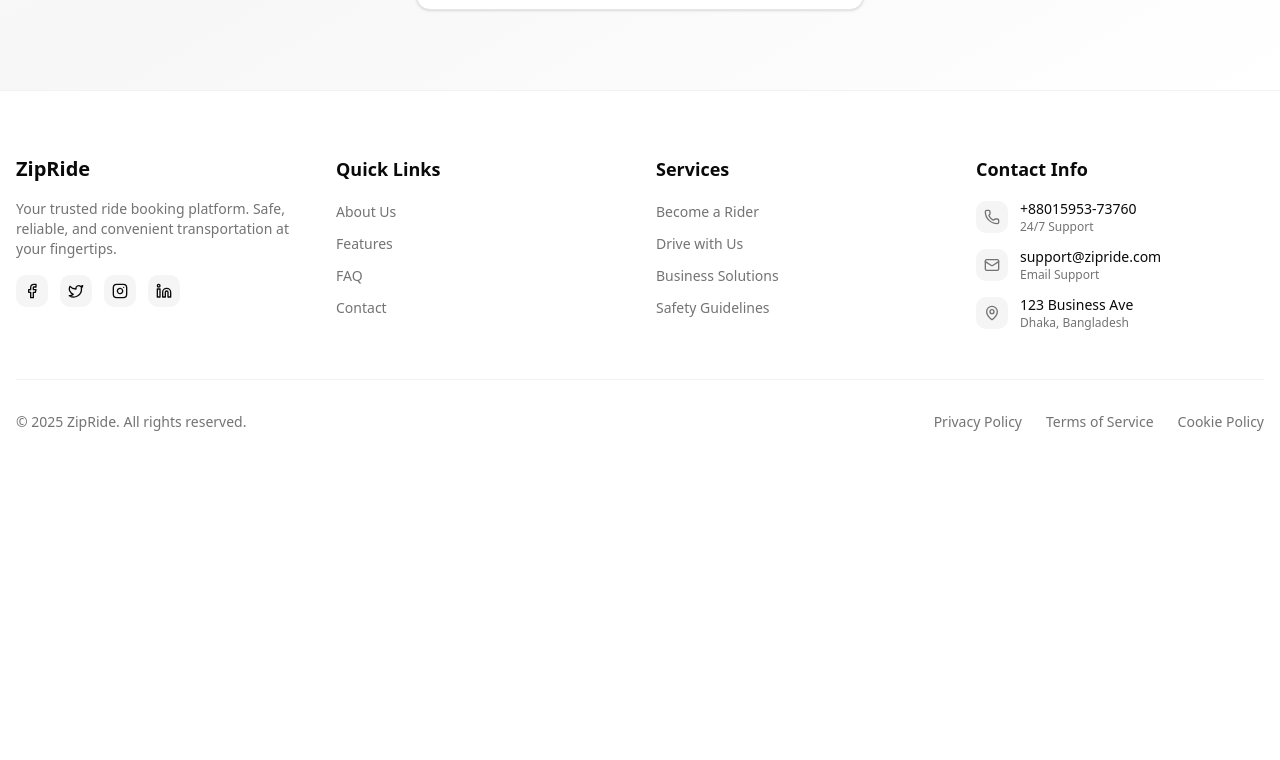
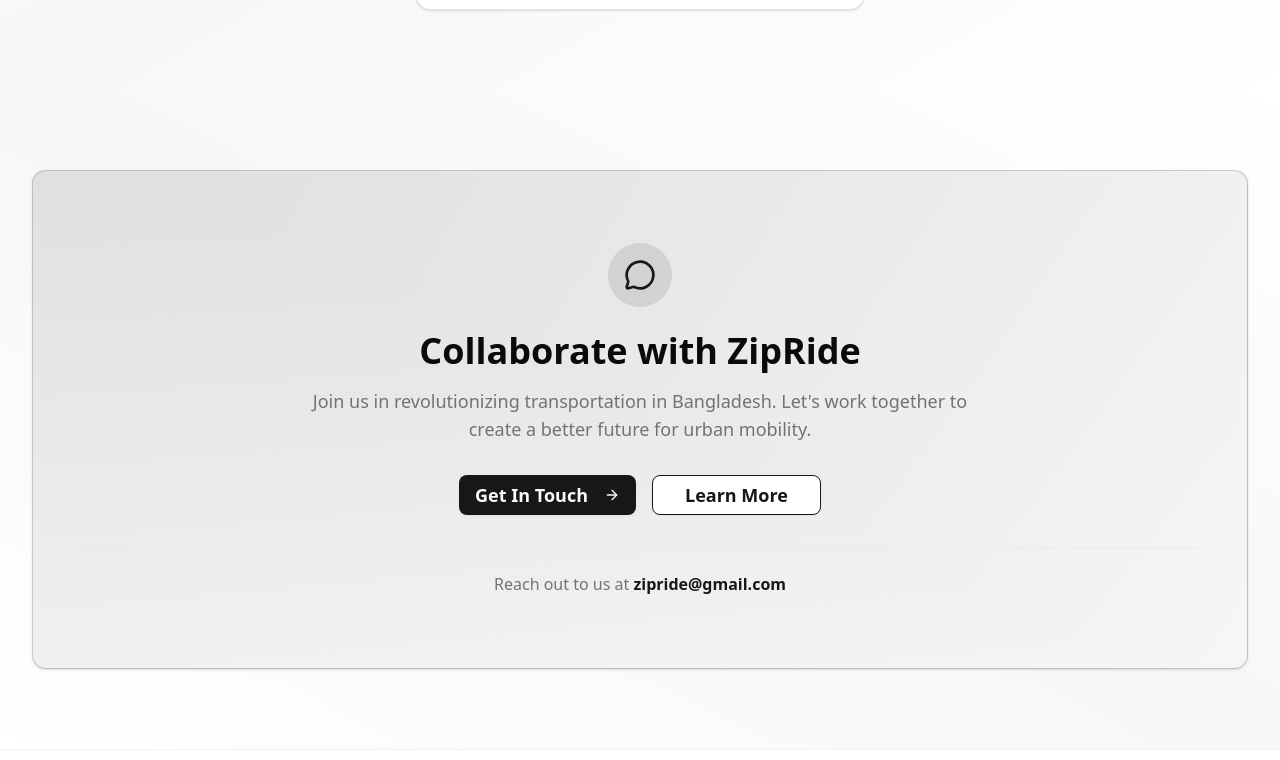
Before and after one commit to ctasbihas/zipride_frontend, a React (Vite) app: page /about in a window 1280 px wide. Shown: the part 2040-2800 px from the top of the page. Before the commit the page ends 2536 px from the top, so only its background shows below. Built offline with nearby package versions, Linux system fonts and the light colour scheme; no server answers.

Commit message:
feat: add Collaboration component to About page

```diff
--- /dev/null
+++ b/src/components/modules/about/Collaboration.tsx
@@ -0,0 +1,74 @@
+import { Button } from "@/components/ui/button";
+import { Card, CardContent } from "@/components/ui/card";
+import { ArrowRight, MessageCircle } from "lucide-react";
+import { Link } from "react-router";
+
+const Collaboration = () => {
+	return (
+		<section className="py-12 sm:py-16 md:py-20 bg-gradient-to-bl from-background via-muted/80 to-background">
+			<div className="container mx-auto px-4 sm:px-6 lg:px-8">
+				<Card className="bg-gradient-to-br from-primary/10 to-secondary/10 border-primary/20">
+					<CardContent className="p-8 sm:p-12 text-center">
+						<div className="inline-flex items-center justify-center w-16 h-16 rounded-full bg-primary/10 mb-6">
+							<MessageCircle className="h-8 w-8 text-primary" />
+						</div>
+
+						<h2 className="text-3xl sm:text-4xl font-bold text-foreground mb-4">
+							Collaborate with ZipRide
+						</h2>
+
+						<p className="text-lg text-muted-foreground mb-8 max-w-2xl mx-auto">
+							Join us in revolutionizing transportation in
+							Bangladesh. Let's work together to create a better
+							future for urban mobility.
+						</p>
+
+						<div className="flex flex-col sm:flex-row gap-4 justify-center">
+							<Button
+								size="lg"
+								className="group px-8 py-4 text-lg font-semibold"
+								asChild
+							>
+								<Link
+									to="/contact"
+									className="inline-flex items-center justify-center px-6 py-3 bg-primary text-primary-foreground rounded-lg hover:bg-primary/90 transition-colors duration-200 font-semibold"
+								>
+									Get In Touch
+									<ArrowRight className="ml-2 h-5 w-5 group-hover:translate-x-1 transition-transform duration-200" />
+								</Link>
+							</Button>
+
+							<Button
+								variant="outline"
+								size="lg"
+								className="px-8 py-4 text-lg font-semibold border-primary text-primary hover:bg-primary/10"
+								asChild
+							>
+								<a
+									href="https://github.com/ctasbihas/zipride_frontend"
+									target="_blank"
+								>
+									Learn More
+								</a>
+							</Button>
+						</div>
+
+						<div className="mt-8 pt-6 border-t border-border/50">
+							<p className="text-muted-foreground">
+								Reach out to us at{" "}
+								<a
+									href="mailto:ctasbihas+zipride@gmail.com"
+									className="text-primary hover:underline font-semibold"
+								>
+									zipride@gmail.com
+								</a>
+							</p>
+						</div>
+					</CardContent>
+				</Card>
+			</div>
+		</section>
+	);
+};
+
+export default Collaboration;
--- a/src/pages/public/about.tsx
+++ b/src/pages/public/about.tsx
@@ -1,3 +1,4 @@
+import Collaboration from "@/components/modules/about/Collaboration";
 import Hero from "@/components/modules/about/Hero";
 import Mission from "@/components/modules/about/Mission";
 import TeamProfile from "@/components/modules/about/TeamProfile";
@@ -8,6 +9,7 @@ const About = () => {
 			<Hero />
 			<Mission />
 			<TeamProfile />
+			<Collaboration />
 		</main>
 	);
 };
```
